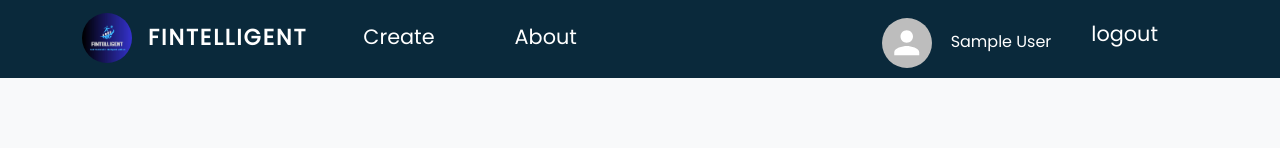
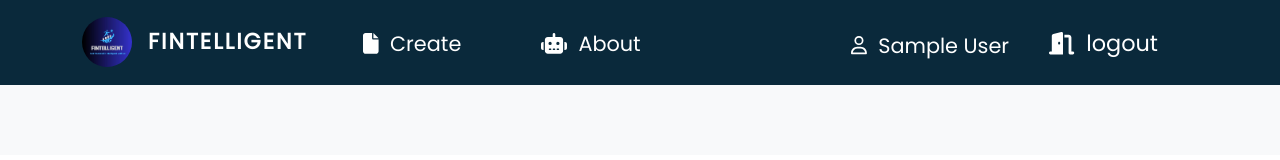
Before and after one commit to Blackrose-blackhat/fintelligent, a React (Create React App) app: page / in a window 1280 px wide. Shown: the top 160 px of the page. Built offline with nearby package versions, Linux system fonts and the light colour scheme; no server answers; the database is empty; sample sign-in values are in the browser's storage.

Commit message:
fixed some bugs

```diff
--- a/package.json
+++ b/package.json
@@ -6,6 +6,10 @@
     "@emotion/react": "^11.11.0",
     "@emotion/styled": "^11.11.0",
     "@firebase/storage": "^0.11.2",
+    "@fortawesome/fontawesome-svg-core": "^6.4.0",
+    "@fortawesome/free-regular-svg-icons": "^6.4.0",
+    "@fortawesome/free-solid-svg-icons": "^6.4.0",
+    "@fortawesome/react-fontawesome": "^0.2.0",
     "@mui/material": "^5.13.3",
     "@pathofdev/react-tag-input": "^1.0.7",
     "@popperjs/core": "^2.11.6",
--- a/src/components/BlogSection.js
+++ b/src/components/BlogSection.js
@@ -27,7 +27,7 @@ const BlogSection = ({ blogs }) => {
             <div className="short-description text-start">
               {excerpt(item.description, 120)}
             </div>
-            {item.id}
+
             <Link to={`/details/${item.id}`}>
               <button className="btn btn-read">Read More</button>
             </Link>
--- a/src/components/Header.js
+++ b/src/components/Header.js
@@ -4,10 +4,12 @@ import { Link } from "react-router-dom";
 import logo from "../assets/images/logo.jpg";
 // eslint-disable-next-line
 import transitions from "bootstrap";
+
+import { FontAwesomeIcon } from "@fortawesome/react-fontawesome";
+import { faUser } from "@fortawesome/free-regular-svg-icons";
+import { faRobot, faFile, faDoorOpen } from "@fortawesome/free-solid-svg-icons";
 const Header = ({ setActive, active, user, handleLogOut }) => {
   const userId = user?.uid;
-  "userId", userId;
-  "name", user?.displayName;
 
   return (
     <nav
@@ -54,6 +56,7 @@ const Header = ({ setActive, active, user, handleLogOut }) => {
               </Link>
             </div>
             <button
+              style={{ color: "white", marginBottom: 8, border: 1 }}
               className="navbar-toggler mt-3"
               type="button"
               data-bs-toggle="collapse"
@@ -63,7 +66,7 @@ const Header = ({ setActive, active, user, handleLogOut }) => {
               aria-expanded="true"
               aria-label="Toggle Navigation"
             >
-              <span className="fa fa-bars"></span>
+              <span className="fa fa-bars" style={{ color: "white" }}></span>
             </button>
 
             <div
@@ -79,7 +82,7 @@ const Header = ({ setActive, active, user, handleLogOut }) => {
                     }`}
                     style={{ textDecoration: "none" }}
                   >
-                    Create
+                    <FontAwesomeIcon icon={faFile} fade /> &nbsp; Create
                   </li>
                 </Link>
                 <Link to="/about" style={{ textDecoration: "none" }}>
@@ -89,7 +92,12 @@ const Header = ({ setActive, active, user, handleLogOut }) => {
                       active === "about" ? "active" : ""
                     }`}
                   >
-                    About
+                    <FontAwesomeIcon
+                      icon={faRobot}
+                      fade
+                      style={{ color: "#ffffff" }}
+                    />
+                    &nbsp; About
                   </li>
                 </Link>
               </ul>
@@ -97,28 +105,44 @@ const Header = ({ setActive, active, user, handleLogOut }) => {
                 <ul className="navbar-nav me-auto mb-2 mb-lg-0">
                   {userId && user ? (
                     <>
-                      <div className="profile-logo">
-                        <Avatar
-                          alt={user?.displayName}
-                          style={{ height: 50, width: 50, marginTop: "12px" }}
-                        />
-                      </div>
                       <p
                         style={{
                           color: "white",
                           marginTop: "24px",
                           marginLeft: "19px",
+                          fontSize: "1.3rem",
                         }}
                       >
+                        <FontAwesomeIcon
+                          icon={faUser}
+                          fade
+                          size="sm"
+                          style={{ color: "white" }}
+                        />{" "}
+                        &nbsp;
                         {user?.displayName}
                       </p>
-                      <li className="nav-item nav-link" onClick={handleLogOut}>
-                        logout
+
+                      <li
+                        className="nav-item nav-link"
+                        onClick={handleLogOut}
+                        style={{
+                          fontSize: "1.4rem",
+                          textAlign: "center",
+                        }}
+                      >
+                        <FontAwesomeIcon icon={faDoorOpen} fade /> &nbsp; logout
                       </li>
                     </>
                   ) : (
                     <>
-                      <Link to="/auth" style={{ textDecoration: "none" }}>
+                      <Link
+                        to="/auth"
+                        style={{
+                          textDecoration: "none",
+                          marginTop: 15,
+                        }}
+                      >
                         <li
                           onClick={() => setActive("auth")}
                           className={`nav-item nav-link ${
--- a/src/components/Trending.js
+++ b/src/components/Trending.js
@@ -7,7 +7,7 @@ const Trending = ({ blogs }) => {
   const options = {
     loop: true,
     margin: true,
-    new: true,
+
     responsive: {
       0: {
         items: 1,
--- a/src/index.js
+++ b/src/index.js
@@ -7,11 +7,9 @@ import { BrowserRouter } from "react-router-dom";
 
 const root = ReactDOM.createRoot(document.getElementById("root"));
 root.render(
-  <React.StrictMode>
-    <BrowserRouter>
-      <App />
-    </BrowserRouter>
-  </React.StrictMode>
+  <BrowserRouter>
+    <App />
+  </BrowserRouter>
 );
 
 // If you want to start measuring performance in your app, pass a function
--- a/src/media-query.css
+++ b/src/media-query.css
@@ -12,7 +12,6 @@
   }
   .navbar-nav {
     flex-direction: column !important;
-    margin-top: 150px;
   }
 }
 
--- a/src/pages/AddEditblog.js
+++ b/src/pages/AddEditblog.js
@@ -41,26 +41,13 @@ const AddEditblog = ({ user }) => {
       const storageRef = ref(storage, file.name);
       const uploadTask = uploadBytesResumable(storageRef, file);
       uploadTask.on(
-        "state_changed",
         (snapshot) => {
           const progress =
             (snapshot.bytesTransferred / snapshot.totalBytes) * 100;
-          "Upload is " + progress + "% done";
+
           setProgress(progress);
-          switch (snapshot.state) {
-            case "paused":
-              "Upload is paused";
-              break;
-            case "running":
-              "Upload is running";
-              break;
-            default:
-              break;
-          }
         },
-        (error) => {
-          error;
-        },
+        (error) => {},
         () => {
           getDownloadURL(uploadTask.snapshot.ref).then((downloadUrl) => {
             // toast.info("Image upload to firebase successfully");
@@ -101,9 +88,7 @@ const AddEditblog = ({ user }) => {
         });
         toast.success("Blog created succesfully");
         navigate("/");
-      } catch (error) {
-        error;
-      }
+      } catch (error) {}
     }
   };
   return (
--- a/src/style.scss
+++ b/src/style.scss
@@ -45,7 +45,7 @@ $aliceblue : #04f5c9;
 //Header
 .navbar-light .navbar-nav .open > .nav-link, .navbar-light .navbar-nav .active > .nav-link, .navbar-light .navbar-nav .nav-link.open, .navbar-light .navbar-nav .nav-link.active {
 	padding-top: 12px!important;
-	padding-bottom: 15px!important;
+	// padding-bottom: 15px!important;
 	padding-left: 20px!important;
 	padding-right: 20px!important;
 	margin: 0 20px!important;
@@ -59,7 +59,7 @@ $aliceblue : #04f5c9;
 .navbar-light .navbar-nav .nav-link {
 	color: #ffffff!important;
 	padding-top: 12px!important;
-	padding-bottom: 15px!important;
+	// padding-bottom: 15px!important;
 	padding-left: 20px!important;
 	padding-right: 20px!important;
 	margin: 0 20px!important;
@@ -68,12 +68,16 @@ $aliceblue : #04f5c9;
 	// @include clip-path(polygon(100% 0, 100% 85%, 14% 85%, 0 100%, 0% 60%, 0 0));
    font-size: 1.3rem;
    text-decoration: none !important;
+   display: flex;
+   flex-direction: row;
+   align-items: center;
+   justify-content: center;
 
 	&:focus, &:hover {
 
 		color: $aliceblue !important;
 		padding-top: 12px!important;
-		padding-bottom: 15px!important;
+		// padding-bottom: 15px!important;
 		padding-left: 20px!important;
 		padding-right: 20px!important;
 		margin: 0 20px;
```
Also changed, not shown: public/manifest.json, 1 other file (tests, documents, lock files or other folders).
